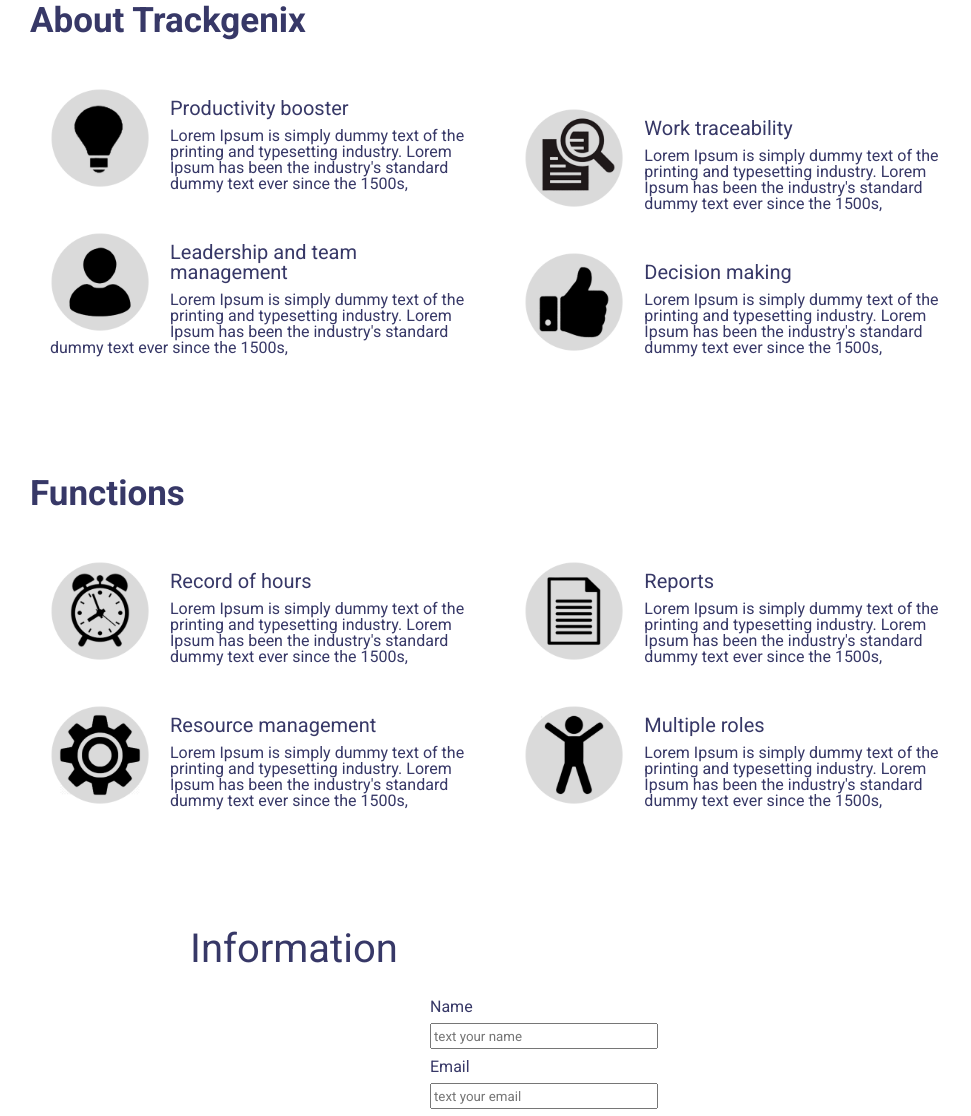
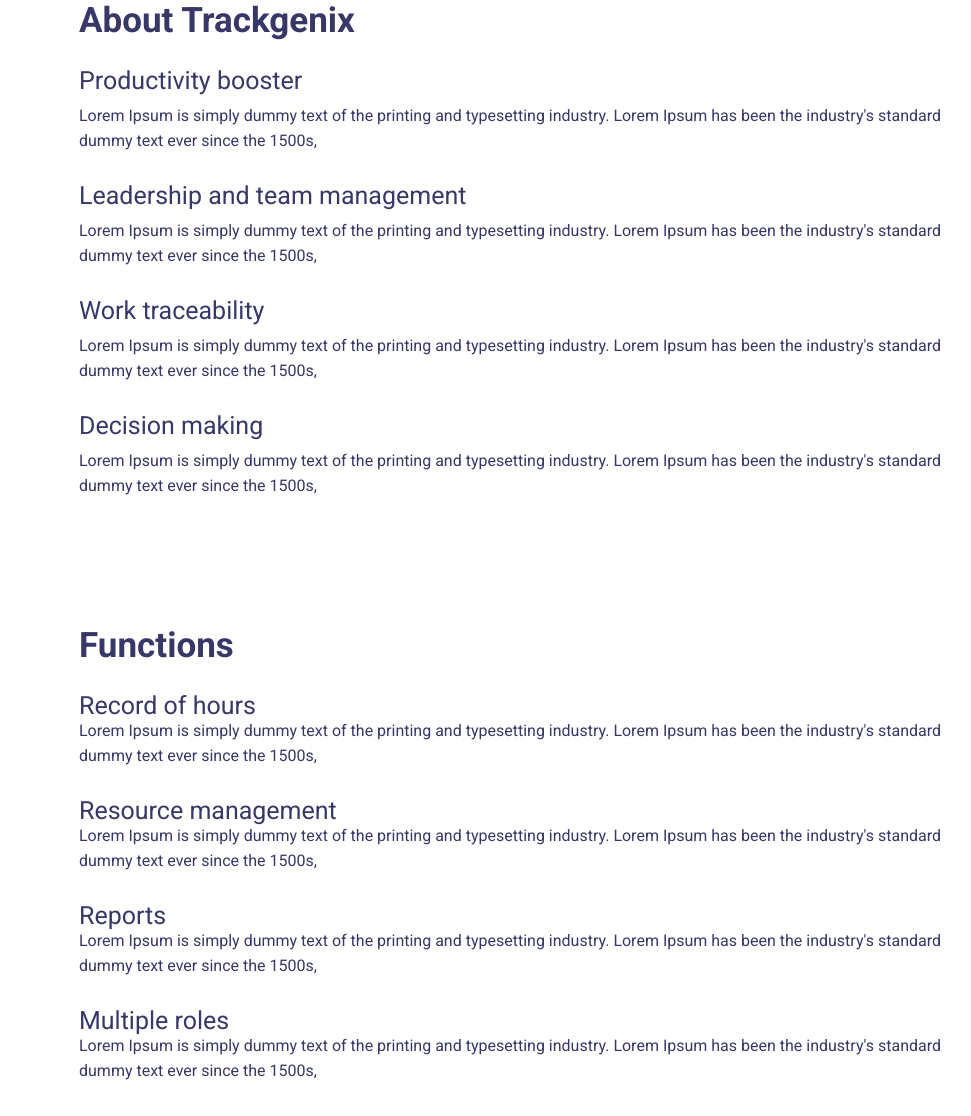
Before and after one commit to Ericks19/BaSP-A2022-Etapa-1, a plain HTML site: page semana-3/index.html in a window 1280 px wide. Shown: the part 1132-2248 px from the top of the page, without its empty margins (270-1241 px from the left). Drawn offline with Linux system fonts and the light colour scheme.

Commit message:
BaSP-W03: worked on -about trackgenix- and -functions- sections

```diff
--- a/semana-3/css/main.css
+++ b/semana-3/css/main.css
@@ -60,87 +60,106 @@
   margin-bottom: 30px;
 }
 
-.about-trackgenix img {
-  width: 100px;
+
+.about-trackgenix {
+  display: flex;
+  flex-direction: column;
+  width: 90%;
+  margin: auto;
 }
 
-.productivity {
-  display: inline-block;
-  width: 48%;
+.about-trackgenix img {
+  display: none;
+  padding-right: 10px;
 }
 
-.productivity img {
-  float: left;
-  padding-right: 20px;
+/*
+.about-trackgenix {
+  display: flex;
+  flex-direction: row;
+  margin: auto;
+
+} */
+.about-trackgenix div {
+  display: flex;
+  flex-wrap: wrap;
+
+
+}
+.about-trackgenix div article {
+  display: flex;
+  align-items: flex-start;
+  justify-content: center;
 }
 
-.productivity article {
-  padding: 20px;
+
+.productivity h3 {
+  font-size: 25px;
+  margin-bottom: 10px;
+  /* padding: 10px; */
+}
+.productivity p {
+  line-height: 25px;
+  margin-bottom: 30px;
 }
 
-.productivity h3 {
-  font-size: 20px;
-  padding: 10px;
-}
-
-.work-traceability {
-  display: inline-block;
-  width: 48%;
-}
-
-.work-traceability img {
-  float: left;
-  padding-right: 20px;
-}
-
-.work-traceability article {
-  padding: 20px;
+.work-traceability p {
+  line-height: 25px;
+  margin-bottom: 30px;
 }
 
 .work-traceability h3 {
-  font-size: 20px;
-  padding: 10px;
+  font-size: 25px;
+  margin-bottom: 10px;
+  /* padding: 10px; */
+}
+
+
+
+
+
+.functions{
+  display: flex;
+  flex-direction: column;
+  width: 90%;
+  margin: auto;
+}
+.functions div {
+  display: flex;
+  flex-wrap: wrap;
+}
+.functions div article {
+  display: flex;
+  align-items: flex-start;
+  justify-content: center;
 }
 .functions img {
-  width: 100px;
-}
-.record-of-hour {
-  display: inline-block;
-  width: 48%;
-}
-
-.record-of-hour img {
-  float: left;
-  padding-right: 20px;
-}
-
-.record-of-hour article {
-  padding: 20px;
+  display: none;
+  padding-right: 10px;
 }
 
 .record-of-hour h3 {
-  font-size: 20px;
-  padding: 10px;
+  font-size: 25px;
+  /* padding: 10px; */
 }
-
-.reports {
-  display: inline-block;
-  width: 48%;
-}
-
-.reports img {
-  float: left;
-  padding-right: 20px;
-}
-
-.reports article {
-  padding: 20px;
+.record-of-hour p {
+  line-height: 25px;
+  margin-bottom: 30px;
 }
 
 .reports h3 {
-  font-size: 20px;
-  padding: 10px;
+  font-size: 25px;
+  /* padding: 10px; */
 }
+.reports p {
+  line-height: 25px;
+  margin-bottom: 30px;
+}
+
+
+
+
+
 
 .h2-information {
   font-size: 40px;
--- a/semana-3/index.html
+++ b/semana-3/index.html
@@ -92,41 +92,49 @@
         <div class="productivity">
           <article>
             <img src="assets/light-bulb.png" alt="light bulb"/>
+            <div>
               <h3>Productivity booster</h3>
               <p>
                 Lorem Ipsum is simply dummy text of the printing and typesetting
                 industry. Lorem Ipsum has been the industry's standard dummy text ever
                 since the 1500s,
               </p>
+            </div>
           </article>
           <article>
             <img src="assets/user.png" alt="user logo"/>
+            <div>
               <h3>Leadership and team management</h3>
               <p>
                 Lorem Ipsum is simply dummy text of the printing and typesetting
                 industry. Lorem Ipsum has been the industry's standard dummy text ever
                 since the 1500s,
               </p>
+            </div>
           </article>
         </div>
         <div class="work-traceability">
           <article>
             <img src="assets/shhet-search.png" alt="a magnifying glass" />
+            <div>
               <h3>Work traceability</h3>
               <p>
                 Lorem Ipsum is simply dummy text of the printing and typesetting
                 industry. Lorem Ipsum has been the industry's standard dummy text ever
                 since the 1500s,
               </p>
+            </div>
           </article>
           <article>
             <img src="assets/hand.png" alt="thumbs up"/>
+            <div>
               <h3>Decision making</h3>
               <p>
                 Lorem Ipsum is simply dummy text of the printing and typesetting
                 industry. Lorem Ipsum has been the industry's standard dummy text ever
                 since the 1500s,
               </p>
+            </div>
           </article>
         </div>
       </section>
@@ -135,41 +143,49 @@
         <div class="record-of-hour">
           <article>
             <img src="assets/clock.png" alt="clock"/>
+            <div>
               <h3>Record of hours</h3>
               <p>
                 Lorem Ipsum is simply dummy text of the printing and typesetting
                 industry. Lorem Ipsum has been the industry's standard dummy text ever
                 since the 1500s,
               </p>
+            </div>
           </article>
           <article>
             <img src="assets/gear.png" alt="gear"/>
+            <div>
               <h3>Resource management</h3>
               <p>
                 Lorem Ipsum is simply dummy text of the printing and typesetting
                 industry. Lorem Ipsum has been the industry's standard dummy text ever
                 since the 1500s,
               </p>
+            </div>
           </article>
         </div>
         <div class="reports">
           <article>
             <img src="assets/sheet.png" alt="report"/>
+            <div>
               <h3>Reports</h3>
               <p>
                 Lorem Ipsum is simply dummy text of the printing and typesetting
                 industry. Lorem Ipsum has been the industry's standard dummy text ever
                 since the 1500s,
               </p>
+          </div>
           </article>
           <article>
             <img src="assets/person.png" alt="multiple rol"/>
+            <div>
               <h3>Multiple roles</h3>
               <p>
                 Lorem Ipsum is simply dummy text of the printing and typesetting
                 industry. Lorem Ipsum has been the industry's standard dummy text ever
                 since the 1500s,
               </p>
+            </div>
           </article>
         </div>
       </section>
```
Lines whose indentation alone changed are shown as unchanged.
